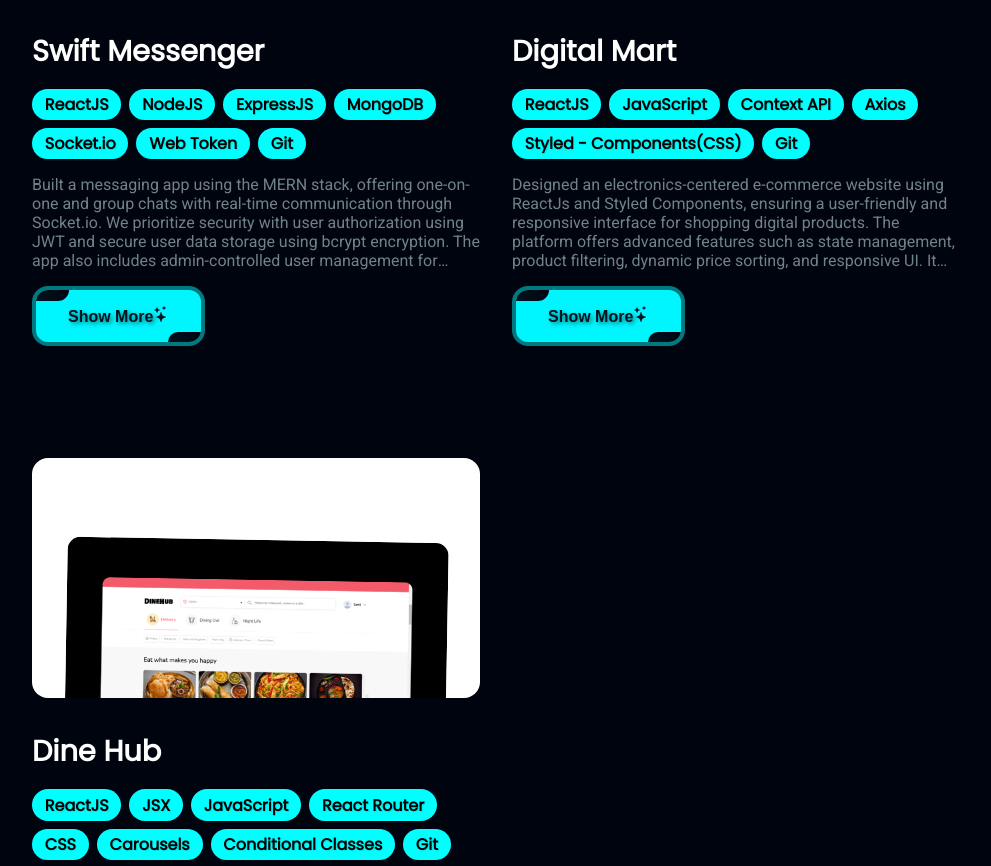
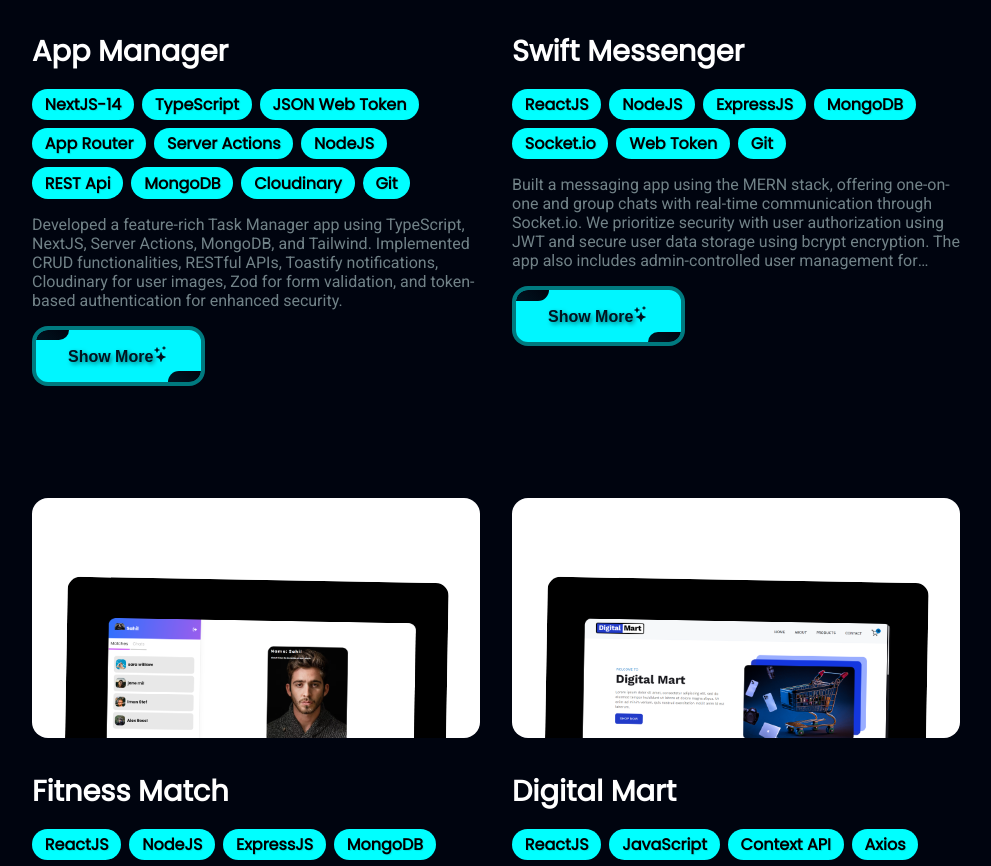
Before and after one commit to SahilLamba0008/My-React-Portfolio, a React (Create React App) app: page / in a window 1280 px wide. Shown: the part 2315-3181 px from the top of the page, without its empty margins (144-1135 px from the left). Built offline with nearby package versions, Linux system fonts and the light colour scheme.

Commit message:
Add: New Projects and EmailJs

```diff
--- a/package.json
+++ b/package.json
@@ -3,6 +3,7 @@
   "version": "0.1.0",
   "private": true,
   "dependencies": {
+    "@emailjs/browser": "^3.12.1",
     "@testing-library/jest-dom": "^5.17.0",
     "@testing-library/react": "^13.4.0",
     "@testing-library/user-event": "^13.5.0",
--- a/src/components/Contact.jsx
+++ b/src/components/Contact.jsx
@@ -1,7 +1,9 @@
-import React, { useState } from "react";
+import React, { useRef, useState } from "react";
 import styled from "styled-components";
 import RevealY from "./Transitions/RevealY";
 import RevealX from "./Transitions/RevealX";
+import emailjs from '@emailjs/browser';
+import { Zoom, toast } from "react-toastify";
 
 const StyledContact = styled.section`
   margin-top: 10rem;
@@ -57,6 +59,7 @@ const StyledContact = styled.section`
 
 const Contact = () => {
   const [isClicked, setIsClicked] = useState(false);
+  const form = useRef();
 
   const handleMouseDown = () => {
     setIsClicked(true);
@@ -71,8 +74,26 @@ const Contact = () => {
     }, 500);
   };
 
-  const handleFormSubmit = (event) => {
-    event.preventDefault();
+  const sendEmail = (e) => {
+    e.preventDefault();
+
+    emailjs.sendForm('service_gn3g3yg', 'template_d1icl3s', form.current, 'mgDNCBaq2VOjdVvau')
+      .then((result) => {
+          console.log(result.text);
+          e.target.reset();
+          toast('Thank you for contacting me. ❤️', {
+            transition: Zoom,
+            theme: "colored",
+            position: "top-right",
+          });
+      }, (error) => {
+          console.log(error.text);
+          toast('Failed to send email. ❌',{
+            transition: Zoom,
+            theme: "colored",
+            position: "top-right",
+          });
+      });
   };
 
   return (
@@ -90,13 +111,13 @@ const Contact = () => {
               / Can Also Mail directly at : sahillamba003@gmail.com{" "}
             </h3>
           </RevealX>
-          <form className="contact-form">
+          <form className="contact-form" onSubmit={sendEmail} ref={form}>
             <RevealY>
               <label htmlFor="name">Name:</label>
               <input
                 type="text"
                 id="name"
-                name="name"
+                name="user_name"
                 placeholder="John Doe"
                 className="form-input"
                 autoComplete="on"
@@ -107,7 +128,7 @@ const Contact = () => {
               <input
                 type="email"
                 id="email"
-                name="email"
+                name="user_email"
                 placeholder="abc@gmail.com"
                 className="form-input"
                 autoComplete="on"
@@ -134,7 +155,6 @@ const Contact = () => {
                 onMouseDown={handleMouseDown}
                 onMouseUp={handleMouseUp}
                 style={{ width: "100%" }}
-                onClick={handleFormSubmit}
               >
                 Submit
               </button>
--- a/src/components/KeyPoints.jsx
+++ b/src/components/KeyPoints.jsx
@@ -6,6 +6,7 @@ const StyledKeyPoints = styled.section`
 .project-keypoints-wrapper{
   margin: 0.5rem 2rem  0 3rem;
   display: flex;
+  align-items: center;
   gap: 1rem;
 }
 .project-keypoints{
@@ -30,7 +31,7 @@ const KeyPoints = ({ keyPoints }) => {
       <div className='max-width'>
         {keyPoints?.map((keyPoint, index) => {
           return (
-            <div className='project-keypoints-wrapper'>
+            <div className='project-keypoints-wrapper' key={index}>
             {"-"}
             <div
             className="project-keypoints"
--- a/src/constants/data.js
+++ b/src/constants/data.js
@@ -28,6 +28,39 @@ export const navLinks = [
 
 export const projects = [
   {
+    id: "appManager",
+    name: "App Manager",
+    description:
+      "Developed a feature-rich Task Manager app using TypeScript, NextJS, Server Actions, MongoDB, and Tailwind. Implemented CRUD functionalities, RESTful APIs, Toastify notifications, Cloudinary for user images, Zod for form validation, and token-based authentication for enhanced security.",
+    skills: [
+      "NextJS-14",
+      "TypeScript",
+      "JSON Web Token",
+      "App Router",
+      "Server Actions",
+      "NodeJS",
+      "REST Api",
+      "MongoDB",
+      "Cloudinary",
+      "Git",
+    ],
+    image: "/assets/app.png",
+    coverImage: "/assets/appmanager.png",
+    Link: "/project/appManager",
+    RepoLink: "https://github.com/SahilLamba0008/App-Manager-fullstack",
+    LiveLink: "https://app-manager-next.vercel.app/",
+    VideoLink: "https://youtube.com/embed/zNP13G8UodE?rel=0",
+    keyPoints: [
+      "Created a Task Manager app with CRUD operations for streamlined task organization.",
+      "Implemented RESTful APIs for seamless frontend-backend communication.",
+      "Implemented token-based authentication and Next.js middlewares for a secure system.",
+      "Enhanced UX with Toastify notifications and Cloudinary for user profile images.",
+      "Ensured password encryption with bcrypt for secure storage of user information.",
+    ],
+    skillsSvg: ["/assets/svgs/next-js.svg", "/assets/svgs/typescript.svg","/assets/svgs/nodejs.svg", "/assets/svgs/jwt.svg", "/assets/svgs/mongodb.svg", "/assets/svgs/tailwind.svg", "/assets/svgs/git.svg"],
+    even: false,
+  },
+  {
     id: "swiftmessenger",
     name: "Swift Messenger",
     description:
@@ -46,7 +79,7 @@ export const projects = [
     Link: "/project/swiftmessenger",
     RepoLink: "https://github.com/SahilLamba0008/Swift-Messenger",
     LiveLink: "",
-    VideoLink: "https://youtube.com/embed/Xc9gvr9XpmQ?rel=0",
+    VideoLink: "https://youtube.com/embed/YDqwGb7GTys?rel=0",
     keyPoints: [
       "Developed a messaging app supporting one-on-one and group conversations using the MERN stack.",
       "Integrated real-time communication features powered by Socket.io.",
@@ -56,6 +89,36 @@ export const projects = [
       "Enabled administrators to add and remove users from group chats.",
     ],
     skillsSvg: ["/assets/svgs/socket-io.svg", "/assets/svgs/react.svg", "/assets/svgs/javascript.svg","/assets/svgs/nodejs.svg", "/assets/svgs/express.svg", "/assets/svgs/jwt.svg", "/assets/svgs/mongodb.svg", "/assets/svgs/postman.svg", "/assets/svgs/axios.svg",  "/assets/svgs/chakra-ui.png", "/assets/svgs/git.svg"],
+    even: false,
+  },
+  {
+    id: "fitnessMatch",
+    name: "Fitness Match",
+    description:
+      "Created Fitness Match a full-stack application using ReactJS, NodeJS, ExpressJS, MongoDB, and RestAPI. Revolutionized fitness connections with a Tinder-inspired swiping approach for instant matches. Ensured security with JWT and bcrypt, while boosting interaction through integrated chat functionality.",
+    skills: [
+      "ReactJS",
+      "NodeJS",
+      "ExpressJS",
+      "MongoDB",
+      "REST Api",
+      "JWT",
+      "Postman",
+      "Git",
+    ],
+    image: "/assets/fitness.png",
+    coverImage: "/assets/fitnessmatch.png",
+    Link: "/project/fitnessMatch",
+    RepoLink: "https://github.com/SahilLamba0008/Fitness_Match",
+    LiveLink: "",
+    VideoLink: "https://youtube.com/embed/L7eUWp-W8M0?rel=0",
+    keyPoints: [
+      "Developed Fitness Match using ReactJS, NodeJS, ExpressJS, MongoDB, and RestAPI.",
+      "Introduced a Tinder-inspired swiping mechanism for instant matches and recycled profiles.",
+      "Implemented robust authentication with JWT and ensured password encryption using bcrypt.",
+      "Enhanced communication between fitness partners with integrated chat functionality.",
+    ],
+    skillsSvg: ["/assets/svgs/react.svg", "/assets/svgs/javascript.svg","/assets/svgs/nodejs.svg", "/assets/svgs/express.svg", "/assets/svgs/jwt.svg", "/assets/svgs/mongodb.svg", "/assets/svgs/postman.svg", "/assets/svgs/axios.svg", "/assets/svgs/git.svg"],
     even: false,
   },
   {
@@ -105,7 +168,7 @@ export const projects = [
     Link: "/project/dinehub",
     RepoLink: "https://github.com/SahilLamba0008/Dine-Hub",
     LiveLink: "",
-    VideoLink: "https://youtube.com/embed/Xc9gvr9XpmQ?rel=0",
+    VideoLink: "https://youtube.com/embed/uO8FKW78WSE?rel=0",
     keyPoints: [
       "Developed an interactive food ordering app featuring dynamic components like carousels for enhanced user engagement using React , JavaScript , and CSS.",
       "Integrated advanced filtering features, interactive user design and state management using React Hooks and JavaScript Event-Handling.",
```
Also changed, not shown: public/assets/swiftMessenger.png, 1 other file (tests, documents, lock files or other folders).
